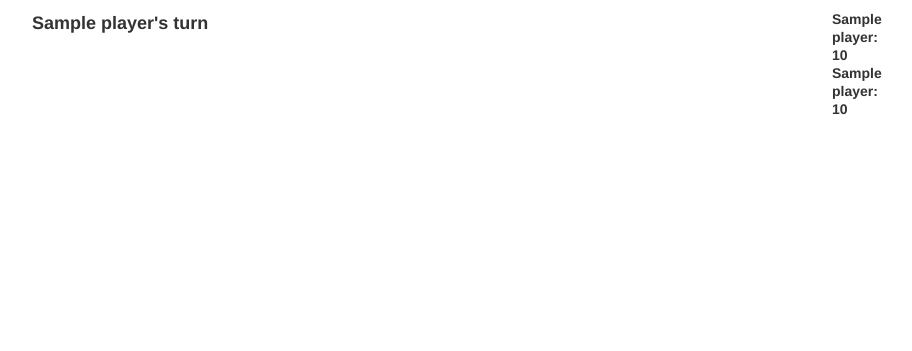
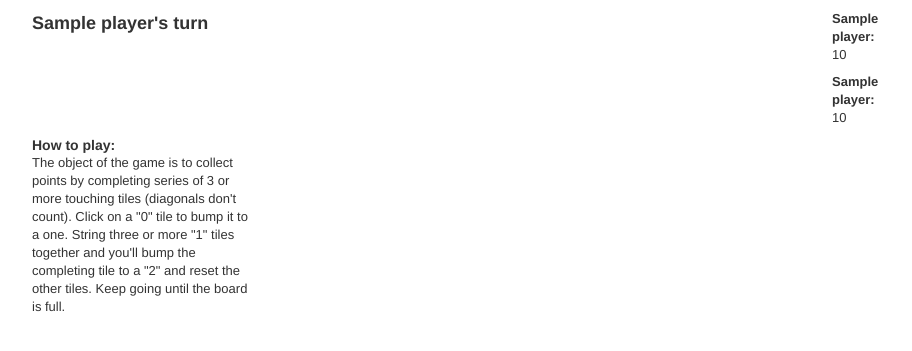
Before and after one commit to nategraves/Multiplayer-Number-Strategy-Game, a Flask app: template templates/board.html in a window 1280 px wide. Shown: the top 351 px of the page, without its empty margins (138-1050 px from the left). Run offline with Flask 2, Linux system fonts and the light colour scheme; the template is opened without the code that fills it: most values are stand-ins (such as "Sample title", 1, 10 or a date in 2020); some libraries are stand-ins or nearby versions.

Commit message:
Bug fixed with starting new games

```diff
--- a/company.py
+++ b/company.py
@@ -6,8 +6,6 @@ def uniqify(seq):
     return [ x for x in seq if x not in seen and not seen_add(x)]
 
 class Board():
-
-	tiles = []
 
 	def __init__(self, players=False, width=3, height=3):
 
@@ -20,8 +18,8 @@ class Board():
 		self.height = int(height)
 		self.total_tiles = self.width * self.height
 		self.turn = 0
-		self.id = "%s" % uuid.uuid4()
 		self.last_played = None
+		self.tiles = []
 
 		if len(self.tiles) is 0:
 			for i in range(self.total_tiles):
--- a/schema.sql
+++ b/schema.sql
@@ -1,5 +1,5 @@
 drop table if exists games;
 create table games (
   id integer primary key autoincrement,
-  board string not null
+  board blob not null
 );
--- a/templates/board.html
+++ b/templates/board.html
@@ -1,12 +1,10 @@
-<!DOCTYPE>
-<html>
-<head>
-<link href="{{ url_for('static', filename='bootstrap/css/bootstrap.css') }}" rel='stylesheet'>
-<link href="{{ url_for('static', filename='style.css') }}" rel='stylesheet'>
+{% extends 'base.html' %}
+
+{% block extra_css %}
 <link href="{{ url_for('static', filename='board.css') }}" rel='stylesheet'>
-</head>
-<body>
-<div class='container'>
+{% endblock %}
+
+{% block body %}
 <div class='row'>
 	<div class='span{{ board.width }}'>
 		{% if last_played %}<span>Last tile played: {{ board.last_tile }}</span>{% endif %}
@@ -20,11 +18,12 @@
 		{% endfor %}
 	</div>
 	<div class='span1'>
-			<h4>{{ board.players[0].name }}: {{ board.players[0].score }}</h4>
-			<h4>{{ board.players[1].name }}: {{ board.players[1].score }}</h4>
+		<p><b>{{ board.players[0].name }}:</b> {{ board.players[0].score }}</p>
+		<p><b>{{ board.players[1].name }}:</b> {{ board.players[1].score }}</p>
+	</div>
+	<div class='span3'>
+		<h4>How to play:</h4>
+		<p>The object of the game is to collect points by completing series of 3 or more touching tiles (diagonals don't count). Click on a "0" tile to bump it to a one. String three or more "1" tiles together and you'll bump the completing tile to a "2" and reset the other tiles. Keep going until the board is full.</p>
 	</div>
 </div>
-	<div
-</div>
-</body>
-</html>
+{% endblock %}
--- a/web.py
+++ b/web.py
@@ -44,10 +44,9 @@ def teardown_request(exception):
 def index():
 	if request.method == 'POST':
 		try:
+			board = None
 			player1 = Player(request.form['player1'])
 			player2 = Player(request.form['player2'])
-			print(player1.name)
-			print(player2.name)
 			players = [player1, player2]
 			board = Board(players, request.form['width'], request.form['width'])
 			json_board = jsonpickle.encode(board)
@@ -66,6 +65,7 @@ def board(board_id, error):
 		# Get the board from the DB, decode it, pass it to the template
 		response = query_db('select * from games where id=%s' % board_id)
 		board = jsonpickle.decode(response[0]["board"])
+		print(board.tiles)
 		return render_template('board.html', width=board.width, height=board.height, board=board, id=response[0]["id"], error=error)
 
 @app.route('/play/<int:board_id>/<int:tile>/', methods=['POST', 'GET'])
```
Lines whose indentation alone changed are shown as unchanged.
